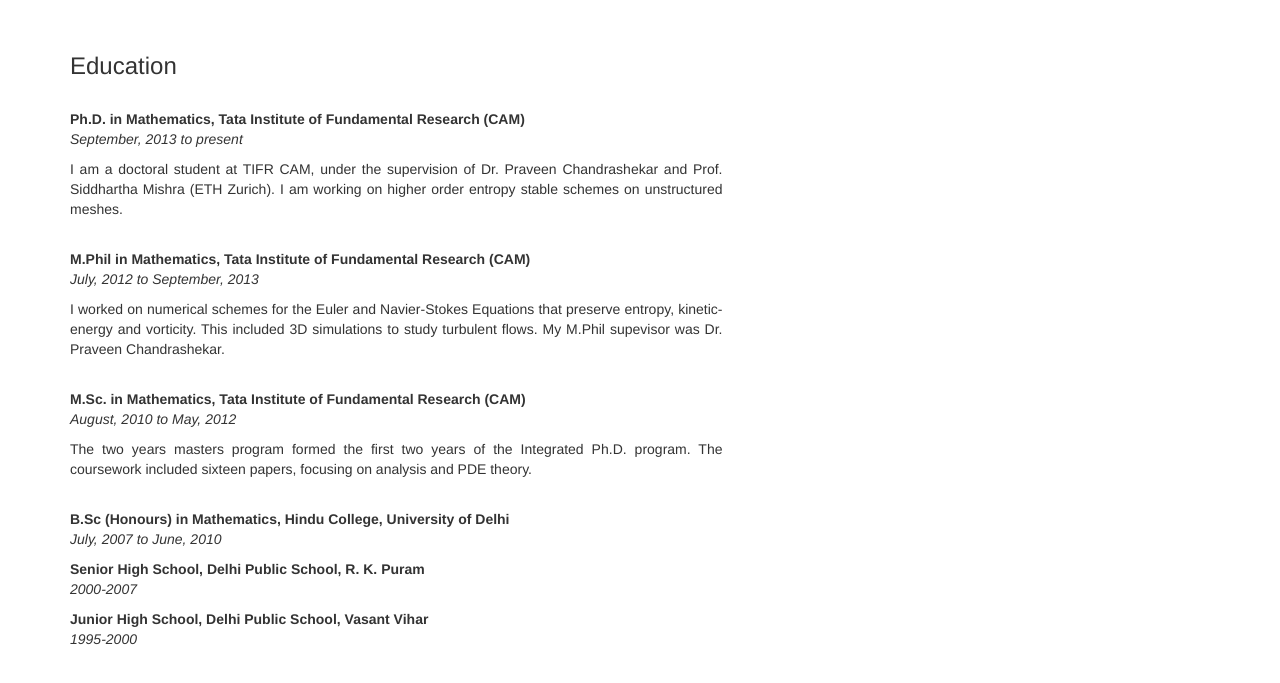
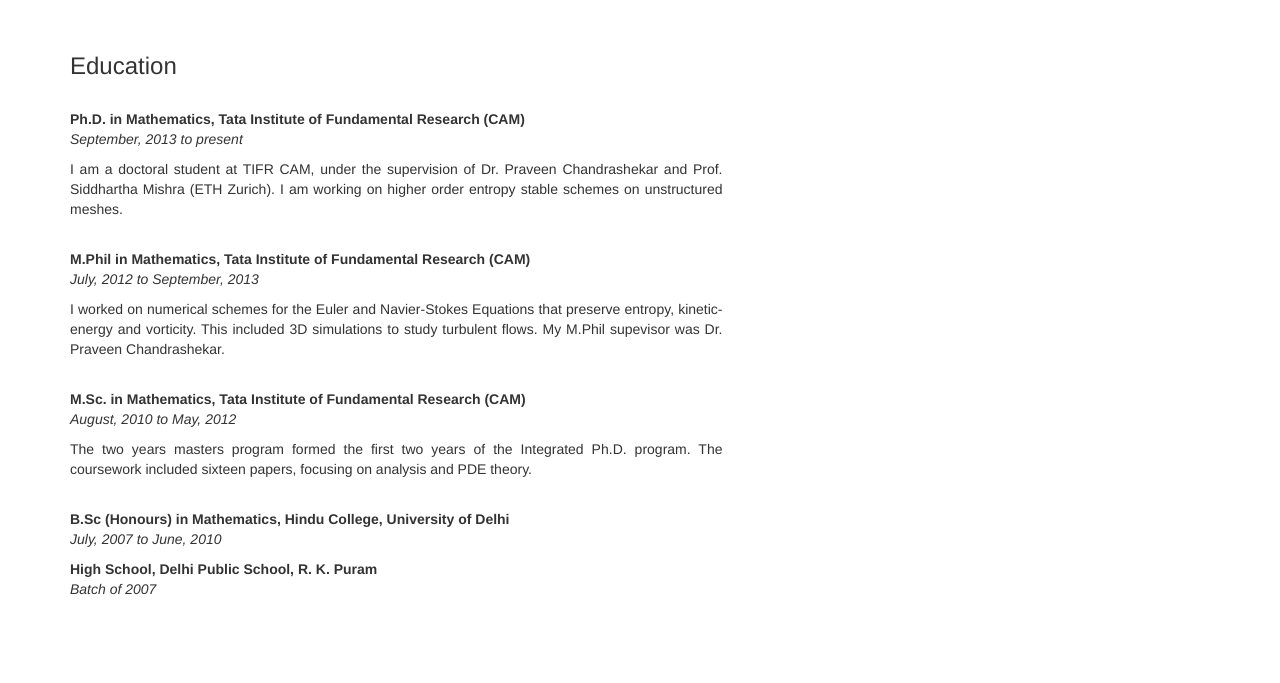
Before and after one commit to deepray/deepray.github.io, a plain HTML site: page about.html in a window 1280 px wide. Shown: the part 57-740 px from the top of the page. Drawn offline with nearby package versions, Linux system fonts and the light colour scheme.

Commit message:
Changed school details

```diff
--- a/about.html
+++ b/about.html
@@ -78,14 +78,8 @@
             </div>
             <div class="row">
                 <div class="col-md-7">
-                    <b>Senior High School, Delhi Public School, R. K. Puram</b>
-                    <p><i>2000-2007</i></p>
-                </div>
-            </div>
-            <div class="row">
-                <div class="col-md-7">
-                    <b>Junior High School, Delhi Public School, Vasant Vihar</b>
-                    <p><i>1995-2000</i></p>
+                    <b>High School, Delhi Public School, R. K. Puram</b>
+                    <p><i>Batch of 2007</i></p>
                 </div>
             </div>
         </div>
```
